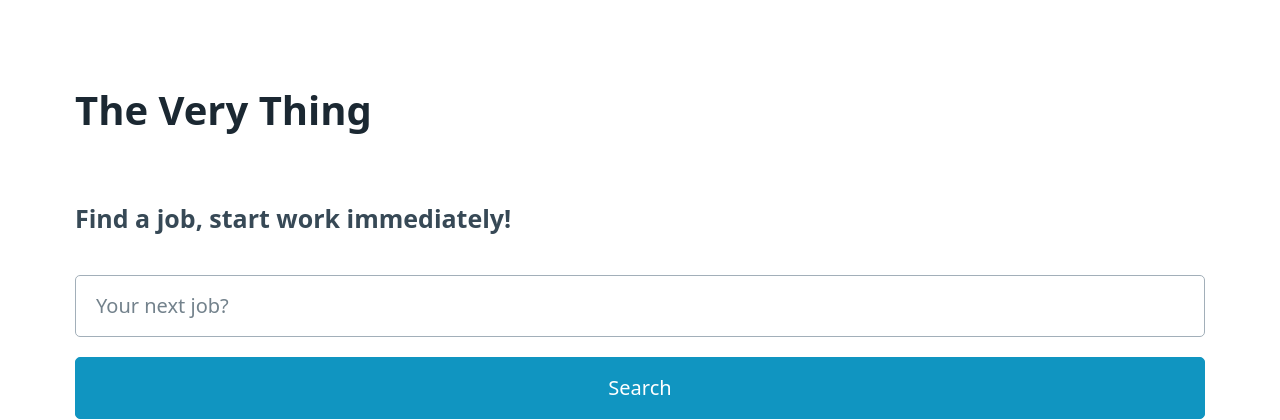
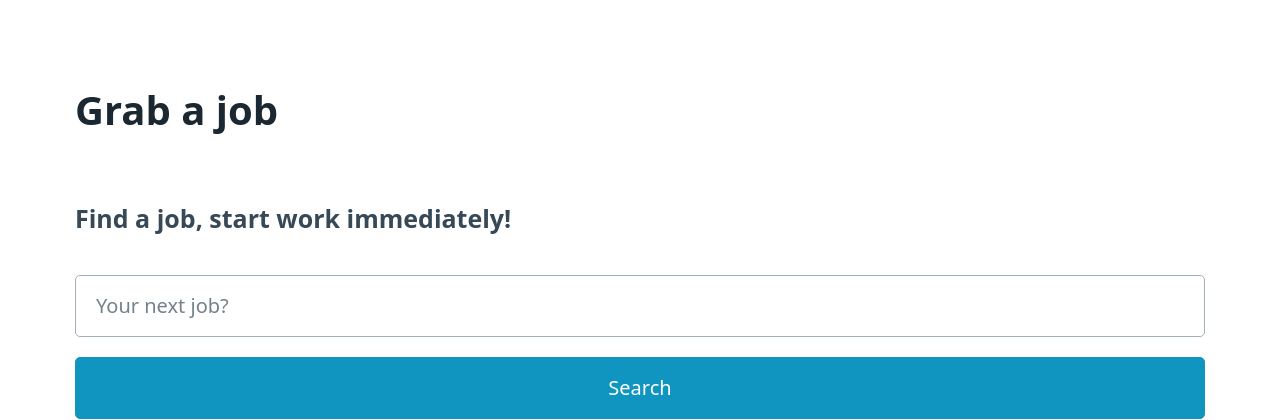
Before and after one commit to ssoyeee/Grab-a-job, a Flask app: page / in a window 1280 px wide. Shown: the top 420 px of the page. Run offline with Flask 3, Linux system fonts and the light colour scheme.

Commit message:
rename foldername

```diff
--- a/templates/home.html
+++ b/templates/home.html
@@ -4,14 +4,14 @@
     <meta charset="UTF-8">
     <meta http-equiv="X-UA-Compatible" content="IE=edge">
     <meta name="viewport" content="width=device-width, initial-scale=1.0">
-    <title>The Very Thing</title>
+    <title>Grab a job</title>
     <link rel="stylesheet" href="https://cdn.jsdelivr.net/npm/@picocss/pico@1/css/pico.min.css">
 
 
 </head>
 <body>
     <main class="container">
-        <h1>The Very Thing</h1>
+        <h1>Grab a job</h1>
         <h4>Find a job, start work immediately!</h4>
         <form action="/search">
             <input type="text" name="keyword" placeholder="Your next job?" />
--- a/templates/search.html
+++ b/templates/search.html
@@ -4,7 +4,7 @@
     <meta charset="UTF-8">
     <meta http-equiv="X-UA-Compatible" content="IE=edge">
     <meta name="viewport" content="width=device-width, initial-scale=1.0">
-    <title>The Very Thing</title>
+    <title>Grab a job</title>
     <link rel="stylesheet" href="https://cdn.jsdelivr.net/npm/@picocss/pico@1/css/pico.min.css">
 
 </head>
```
Also changed, not shown: README.md.
